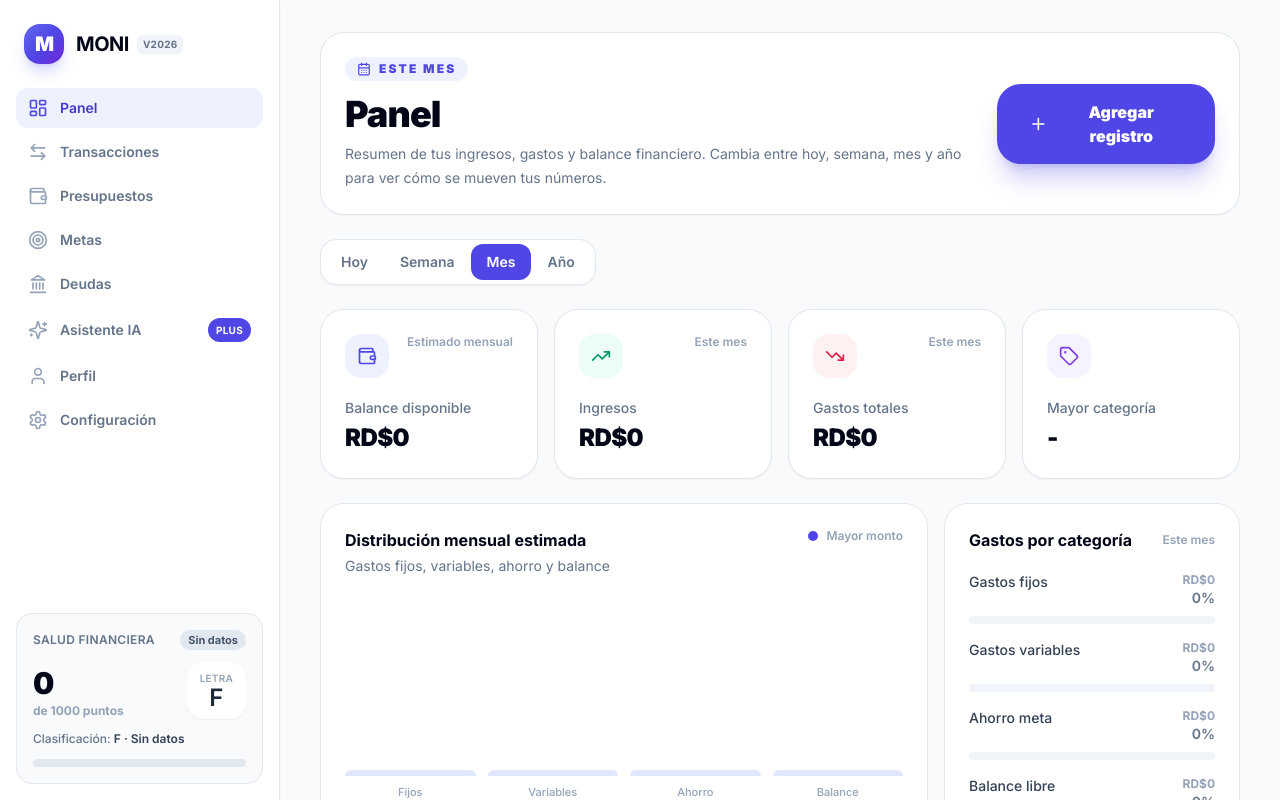
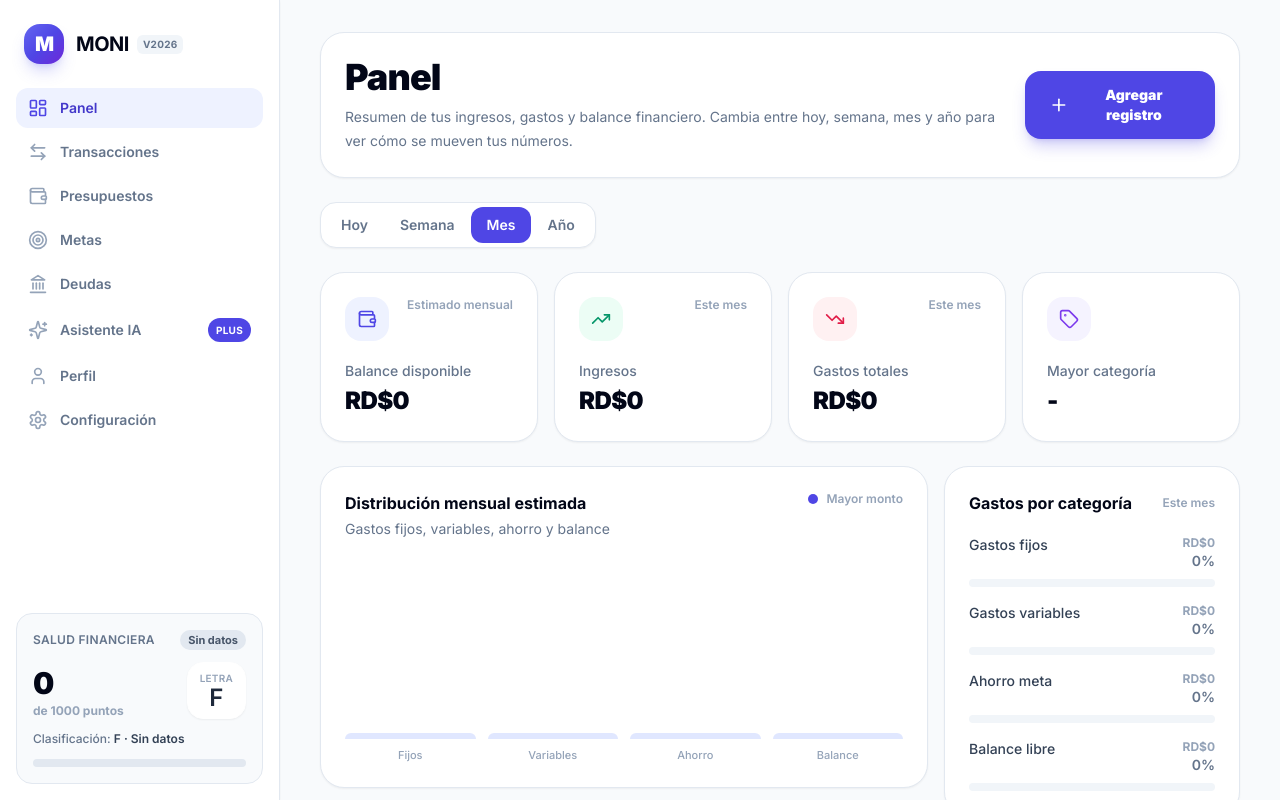
Before and after one commit to Rasmeh27/aplicacion-web-finanzas-personales-api, a Next.js app in the folder apps/frontend/: page /dashboard in a window 1280 px wide. Shown: the top 800 px of the page. Built offline with nearby package versions, Linux system fonts and the light colour scheme; sample sign-in values are in the browser's storage.

Commit message:
fix: mejorar accion agregar registro

```diff
--- a/apps/frontend/src/features/dashboard/components/DashboardOverview.tsx
+++ b/apps/frontend/src/features/dashboard/components/DashboardOverview.tsx
@@ -1,7 +1,8 @@
 'use client';
 
 import { useMemo, useState } from 'react';
-import { CalendarDays, Plus, Tag, TrendingDown, TrendingUp, Wallet } from 'lucide-react';
+import { useRouter } from 'next/navigation';
+import { Plus, Tag, TrendingDown, TrendingUp, Wallet } from 'lucide-react';
 import { useAuthStore } from '@/store/slices/auth.store';
 import { formatCurrency } from '@/shared/utils/format-currency';
 import { useTranslation } from '@/shared/i18n/useTranslation';
@@ -74,6 +75,7 @@ const CATEGORY_LABEL: Record<ExpenseCategoryKey, TranslationKey> = {
 
 export function DashboardOverview() {
   const { t } = useTranslation();
+  const router = useRouter();
   const user = useAuthStore((state) => state.user);
   const currency = user?.primaryCurrency ?? 'DOP';
   const [activePeriod, setActivePeriod] = useState<DashboardPeriod>('month');
@@ -108,20 +110,17 @@ export function DashboardOverview() {
   return (
     <>
       <header className="rounded-3xl border border-slate-200 bg-white p-6 shadow-sm shadow-slate-950/5">
-        <div className="flex flex-col gap-5 xl:flex-row xl:items-center xl:justify-between">
+        <div className="flex flex-col gap-5 sm:flex-row sm:items-center sm:justify-between">
           <div>
-            <div className="inline-flex items-center gap-2 rounded-full bg-indigo-50 px-3 py-1 text-xs font-black uppercase tracking-[0.18em] text-indigo-600">
-              <CalendarDays className="h-3.5 w-3.5" />
-              {PERIOD_CAPTION[activePeriod]}
-            </div>
-            <h1 className="mt-3 text-3xl font-black tracking-tight text-slate-950 sm:text-4xl">{t('dashboard.title')}</h1>
+            <h1 className="text-3xl font-black tracking-tight text-slate-950 sm:text-4xl">{t('dashboard.title')}</h1>
             <p className="mt-2 max-w-2xl text-sm leading-6 text-slate-500">
               {t('dashboard.subtitle')} Cambia entre hoy, semana, mes y año para ver cómo se mueven tus números.
             </p>
           </div>
           <button
             type="button"
-            className="inline-flex min-h-[76px] w-full items-center justify-center gap-3 rounded-3xl bg-indigo-600 px-8 py-4 text-base font-black text-white shadow-xl shadow-indigo-600/25 transition hover:-translate-y-0.5 hover:bg-indigo-700 hover:shadow-2xl hover:shadow-indigo-600/25 sm:w-auto xl:min-w-[210px]"
+            onClick={() => router.push('/transactions?new=1')}
+            className="inline-flex w-full items-center justify-center gap-2 rounded-2xl bg-indigo-600 px-6 py-3.5 text-sm font-black text-white shadow-lg shadow-indigo-600/25 transition hover:-translate-y-0.5 hover:bg-indigo-700 hover:shadow-xl hover:shadow-indigo-600/25 sm:w-auto sm:min-w-[190px]"
           >
             <Plus className="h-5 w-5" />
             {t('dashboard.addRecord')}
--- a/apps/frontend/src/features/transactions/components/TransactionsView.tsx
+++ b/apps/frontend/src/features/transactions/components/TransactionsView.tsx
@@ -1,6 +1,7 @@
 'use client';
 
 import { useCallback, useEffect, useState } from 'react';
+import { usePathname, useRouter, useSearchParams } from 'next/navigation';
 import { AlertCircle, Plus } from 'lucide-react';
 import { useAuthStore } from '@/store/slices/auth.store';
 import { ConfirmDialog } from '@/shared/components/ConfirmDialog';
@@ -31,6 +32,9 @@ const getErrorMessage = (error: unknown, fallback: string): string => {
 };
 
 export function TransactionsView() {
+  const router = useRouter();
+  const pathname = usePathname() ?? '/transactions';
+  const searchParams = useSearchParams();
   const user = useAuthStore((state) => state.user);
   const currency = user?.primaryCurrency ?? 'DOP';
 
@@ -134,12 +138,19 @@ export function TransactionsView() {
     setFilters({ limit: PAGE_SIZE, offset: 0 });
   };
 
-  const openCreate = () => {
+  const openCreate = useCallback(() => {
     setModalMode('create');
     setEditing(null);
     setFormError(null);
     setModalOpen(true);
-  };
+  }, []);
+
+  useEffect(() => {
+    if (searchParams.get('new') !== '1') return;
+
+    openCreate();
+    router.replace(pathname);
+  }, [openCreate, pathname, router, searchParams]);
 
   const openEdit = (transaction: Transaction) => {
     setModalMode('edit');
```
